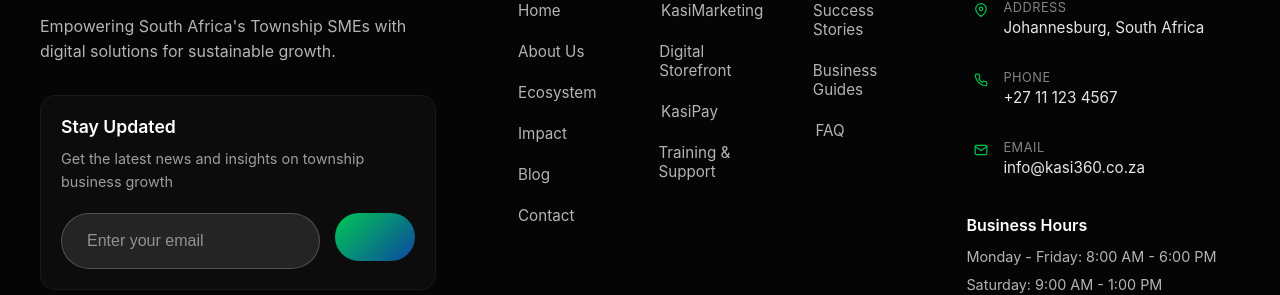
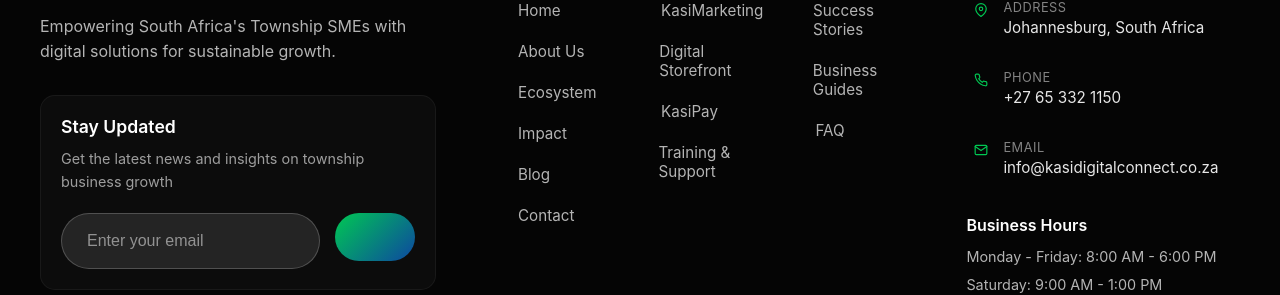
Before and after one commit to rebotilwe/kasi360-web, a React (Vite) app: page /blog in a window 1280 px wide. Shown: the part 2028-2323 px from the top of the page. Built offline with nearby package versions, Linux system fonts and the light colour scheme.

Commit message:
updated contact details

```diff
--- a/src/components/Footer/Footer.jsx
+++ b/src/components/Footer/Footer.jsx
@@ -146,7 +146,7 @@
                 <FiPhone className="contact-icon" />
                 <div>
                   <span className="contact-label">Phone</span>
-                  <span className="contact-detail">+27 11 123 4567</span>
+                  <span className="contact-detail">+27 65 332 1150</span>
                 </div>
               </div>
 
@@ -154,7 +154,7 @@
                 <FiMail className="contact-icon" />
                 <div>
                   <span className="contact-label">Email</span>
-                  <span className="contact-detail">info@kasi360.co.za</span>
+                  <span className="contact-detail">info@kasidigitalconnect.co.za</span>
                 </div>
               </div>
             </div>
--- a/src/pages/Contact/Contact.jsx
+++ b/src/pages/Contact/Contact.jsx
@@ -135,28 +135,28 @@
     {
       icon: <FiSmartphone />,
       title: "WhatsApp Business",
-      detail: "+27 11 234 5678",
+      detail: "+27 65 332 1150",
       subtitle: "Fastest response for township businesses",
       color: "#25D366",
       isPrimary: true,
       note: "Preferred by 85% of our township clients",
-      whatsappLink: "https://wa.me/27112345678?text=Hi%20Kasi360%2C%20I'm%20interested%20in%20your%20services%20for%20my%20township%20business"
+      whatsappLink: "https://wa.me/+27 65 332 1150?text=Hi%20Kasi360%2C%20I'm%20interested%20in%20your%20services%20for%20my%20township%20business"
     },
     {
       icon: <FiPhone />,
       title: "Phone Support",
-      detail: "+27 11 123 4567",
+      detail: "+27 65 332 1150",
       subtitle: "Mon-Fri, 8AM-6PM | Sat 9AM-1PM",
       color: "#00C853",
-      telLink: "tel:+27111234567"
+      telLink: "tel:+27 65 332 1150"
     },
     {
       icon: <FiMail />,
       title: "Email",
-      detail: "support@kasi360.co.za",
+      detail: "info@kasidigitalconnect.co.za",
       subtitle: "Response within 24 hours",
       color: "#0D47A1",
-      mailLink: "mailto:support@kasi360.co.za?subject=Kasi360%20Inquiry&body=Hi%20Kasi360%20Team%2C%0A%0AI'm%20interested%20in%20your%20services..."
+      mailLink: "mailto:info@kasidigitalconnect.co.za.co.za?subject=Kasi360%20Inquiry&body=Hi%20Kasi360%20Team%2C%0A%0AI'm%20interested%20in%20your%20services..."
     },
     {
       icon: <FiUsers />,
@@ -231,24 +231,24 @@
     const supportInfo = {
       "Soweto": {
         contactPerson: "Thabo Mokoena",
-        phone: "+27 11 234 5679",
+        phone: "+27 65 332 1150",
         nextSession: "Every Wednesday, 2PM at Soweto Hub"
       },
       "Khayelitsha": {
         contactPerson: "Nomsa Dlamini",
-        phone: "+27 21 345 6789",
+        phone: "+27 65 332 1150",
         nextSession: "Every Thursday, 10AM at Khayelitsha Center"
       },
       "Alexandra": {
         contactPerson: "Sipho Vilakazi",
-        phone: "+27 11 456 7890",
+        phone: "+27 65 332 1150",
         nextSession: "Monthly mobile support - check schedule"
       }
     };
 
     return supportInfo[selectedTownship] || {
       contactPerson: "Regional Support",
-      phone: "+27 11 123 4567",
+      phone: "+27 65 332 1150",
       nextSession: "Monthly mobile support visits"
     };
   };
@@ -272,7 +272,7 @@
           <p>
             Thank you for contacting Kasi360. Our township support team will
             contact you within <strong>24 hours</strong>. For urgent matters,
-            WhatsApp us at <strong>+27 11 234 5678</strong>.
+            WhatsApp us at <strong>+27 65 332 1150</strong>.
           </p>
           {selectedTownship && getTownshipSupportInfo() && (
             <div className="township-followup">
@@ -284,7 +284,7 @@
           )}
           <div className="whatsapp-fallback">
             <a
-              href="https://wa.me/27112345678"
+              href="https://wa.me/+27 65 332 1150"
               className="whatsapp-link"
               target="_blank"
               rel="noopener noreferrer"
@@ -304,7 +304,7 @@
           <p>{formStatus.errorMessage}</p>
           <div className="alternative-actions">
             <a
-              href="https://wa.me/27112345678"
+              href="https://wa.me/+27 65 332 1150"
               className="whatsapp-btn"
               target="_blank"
               rel="noopener noreferrer"
@@ -607,7 +607,7 @@
                 <h3><FiClock /> Quick Actions</h3>
                 <div className="action-buttons">
                   <a
-                    href="https://wa.me/27112345678"
+                    href="https://wa.me/+27 65 332 1150"
                     className="action-btn whatsapp"
                     target="_blank"
                     rel="noopener noreferrer"
@@ -700,7 +700,7 @@
 
           <div className="cta-buttons">
             <a
-              href="https://wa.me/27112345678"
+              href="https://wa.me/+27 65 332 1150"
               className="primary-btn whatsapp"
               target="_blank"
               rel="noopener noreferrer"
```
